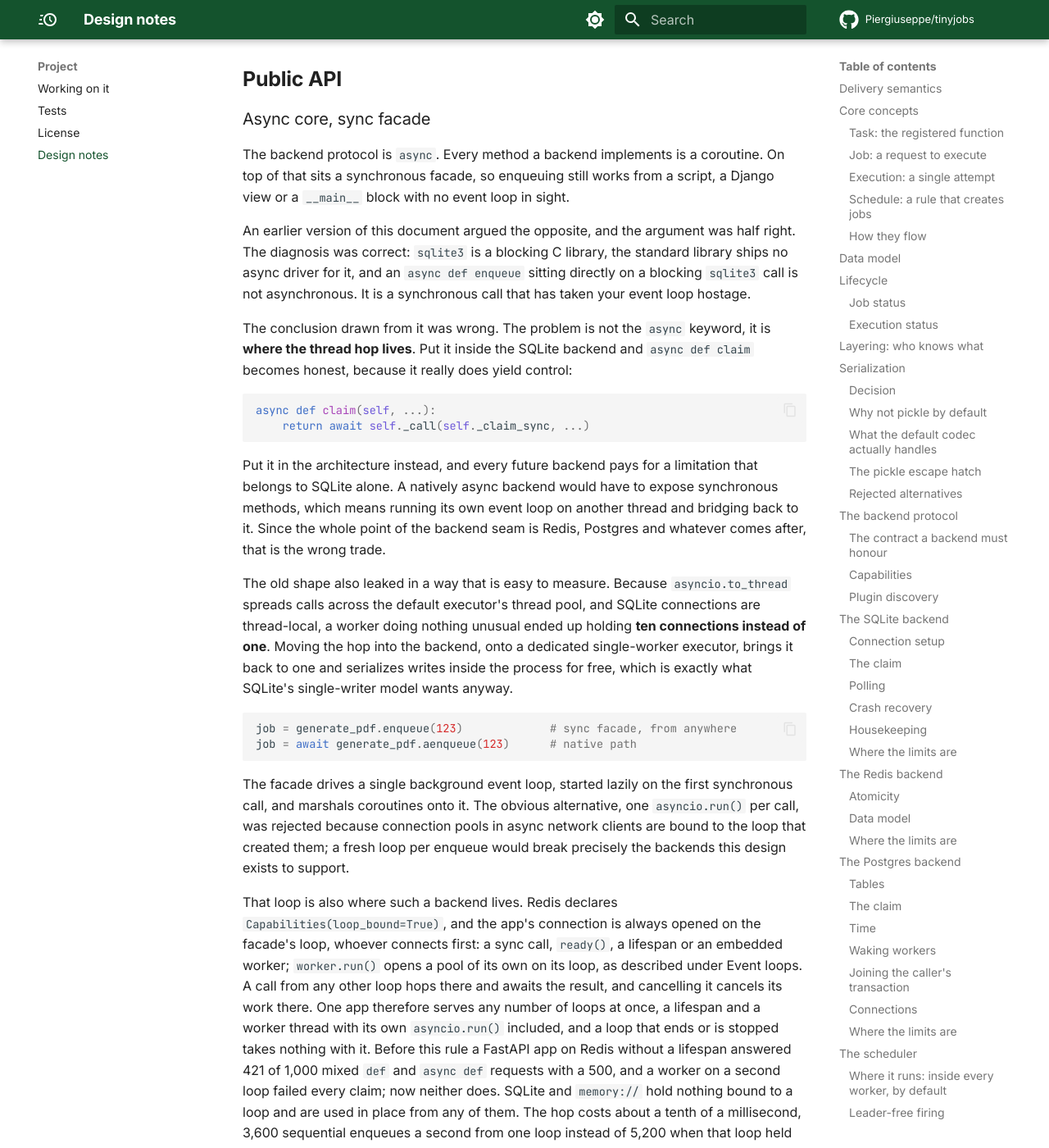
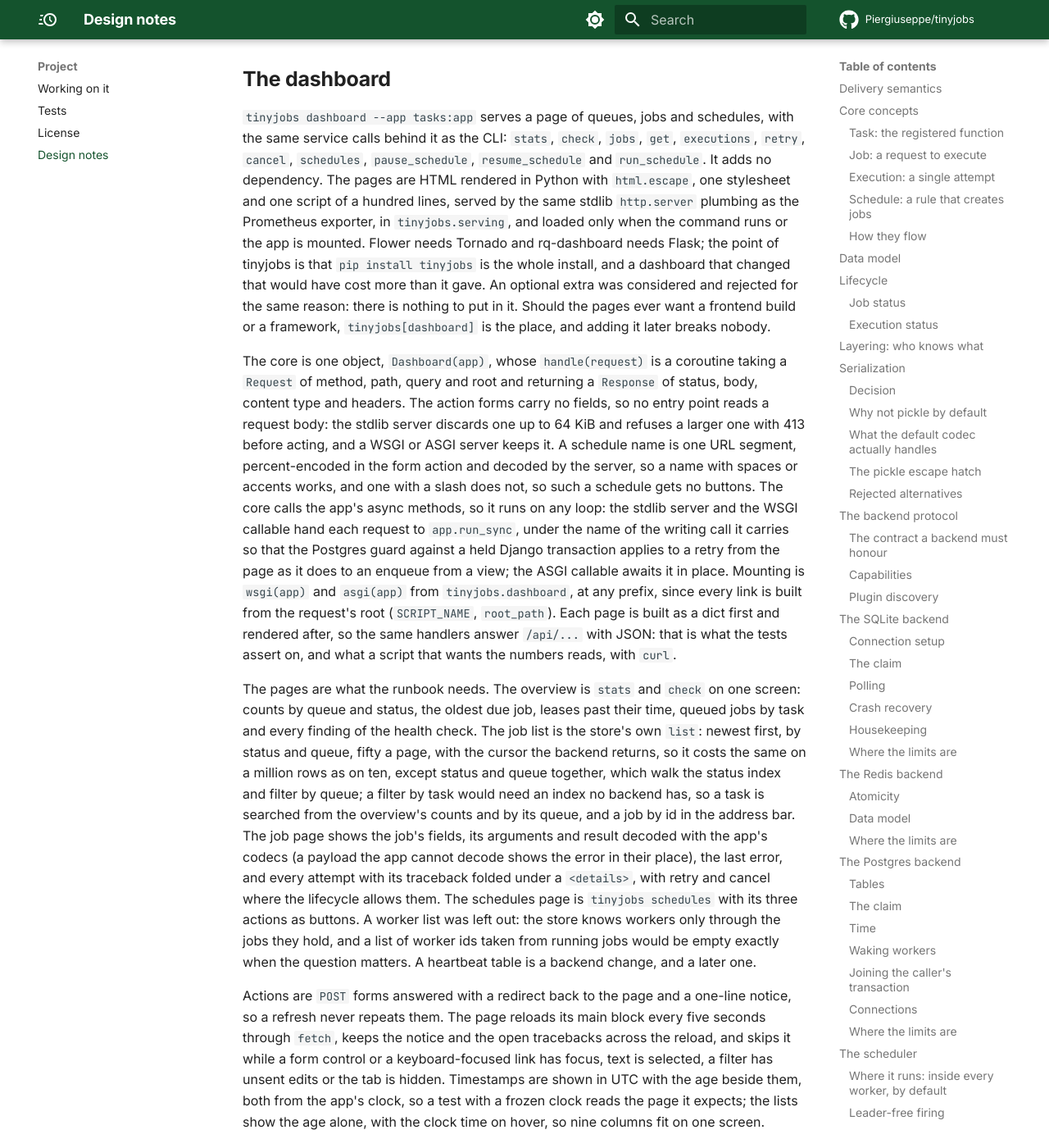
Before and after one commit to Piergiuseppe/tinyjobs, an MkDocs documentation site: the page built from docs/design.md, in a window 1280 px wide and 1400 px high, scrolled down 50495 px. Shown: the whole window at 82% size. Built offline with MkDocs 1.6.1 and Material for MkDocs 9.7.7, drawn with Linux system fonts in a browser that asks for light colours; comment, search, counter and statistics services are not loaded; some of the changed text lies outside the part shown.

Commit message:
Write down the dashboard design: stdlib server, the CLI's service calls, mountable in WSGI and ASGI apps

```diff
--- a/docs/design.md
+++ b/docs/design.md
@@ -19,6 +19,7 @@ Contents:
 - [Execution model](#execution-model)
 - [Retries](#retries)
 - [Results](#results)
+- [The dashboard](#the-dashboard)
 - [Public API](#public-api)
 - [Operations](#operations)
 - [Testing](#testing)
@@ -1982,6 +1983,73 @@ request thread on a background job means you did not need a background job.
 
 ---
 
+## The dashboard
+
+`tinyjobs dashboard --app tasks:app` serves a page of queues, jobs and schedules, with the same
+service calls behind it as the CLI: `stats`, `check`, `jobs`, `get`, `executions`, `retry`,
+`cancel`, `schedules`, `pause_schedule`, `resume_schedule` and `run_schedule`. It adds no
+dependency. The pages are HTML rendered in Python with `html.escape`, one stylesheet and one
+script of a hundred lines, served by the same stdlib `http.server` plumbing as the Prometheus
+exporter, in `tinyjobs.serving`, and loaded only when the command runs or the app is mounted.
+Flower needs Tornado and rq-dashboard needs Flask; the point of tinyjobs is that `pip install
+tinyjobs` is the whole install, and a dashboard that changed that would have cost more than it
+gave. An optional extra was considered and rejected for the same reason: there is nothing to put
+in it. Should the pages ever want a frontend build or a framework, `tinyjobs[dashboard]` is the
+place, and adding it later breaks nobody.
+
+The core is one object, `Dashboard(app)`, whose `handle(request)` is a coroutine taking a
+`Request` of method, path, query and root and returning a `Response` of status, body, content
+type and headers. The action forms carry no fields, so no entry point reads a request body: the
+stdlib server discards one up to 64 KiB and refuses a larger one with 413 before acting, and a
+WSGI or ASGI server keeps it. A schedule name is one URL
+segment, percent-encoded in the form action and decoded by the server, so a name with spaces or
+accents works, and one with a slash does not, so such a schedule gets no buttons. The core calls
+the app's async methods, so it runs on any loop: the stdlib server and the WSGI callable hand
+each request to `app.run_sync`, under the name of the writing call it carries so
+that the Postgres guard against a held Django transaction applies to a retry from the page as it
+does to an enqueue from a view; the ASGI callable awaits it in place. Mounting is `wsgi(app)` and
+`asgi(app)` from `tinyjobs.dashboard`, at any prefix, since every link is built from the
+request's root (`SCRIPT_NAME`, `root_path`). Each page is built as a dict first and rendered
+after, so the same handlers answer `/api/...` with JSON: that is what the tests assert on, and
+what a script that wants the numbers reads, with `curl`.
+
+The pages are what the runbook needs. The overview is `stats` and `check` on one screen: counts by
+queue and status, the oldest due job, leases past their time, queued jobs by task and every
+finding of the health check. The job list is the store's own `list`: newest first, by status and
+queue, fifty a page, with the cursor the backend returns, so it costs the same on a million rows
+as on ten, except status and queue together, which walk the status index and filter by queue; a filter by task would need an index no backend has, so a task is searched from the
+overview's counts and by its queue, and a job by id in the address bar. The job page shows the
+job's fields, its arguments and result decoded with the app's codecs (a payload the app cannot
+decode shows the error in their place), the last error, and every attempt with its traceback
+folded under a `<details>`, with retry and cancel where the lifecycle allows them. The schedules
+page is `tinyjobs schedules` with its three actions as buttons. A worker list was left out: the
+store knows workers only through the jobs they hold, and a list of worker ids taken from running
+jobs would be empty exactly when the question matters. A heartbeat table is a backend change, and a
+later one.
+
+Actions are `POST` forms answered with a redirect back to the page and a one-line notice, so a
+refresh never repeats them. The page reloads its main block every five seconds through `fetch`,
+keeps the notice and the open tracebacks across the reload, and skips it while a form control or a
+keyboard-focused link has focus, text is selected, a filter has unsent edits or the tab is hidden. Timestamps are shown in UTC with the age beside them, both
+from the app's clock, so a test with a frozen clock reads the page it expects; the lists show the
+age alone, with the clock time on hover, so nine columns fit on one screen.
+
+The server binds `127.0.0.1:8070` by default, `--host 0.0.0.0` exposes it, and the bind errors are
+the exporter's, with their remedies. The command serves until Ctrl-C or, when it owns the
+process, `SIGTERM`, through `stop_on_signals()` in `tinyjobs.exiting`, the one module beside the
+worker's handlers that touches the signal API; it installs its handlers only on the main thread and
+only over the defaults, and restores them on exit. `HEAD` is answered like `GET` without the body, so `curl -I`
+and a load balancer's probe work; a wrong method is a 405 with `Allow`, decided before the store
+is asked, and an unknown path a 404. There is no authentication and no CSRF guard, by design: the
+dashboard retries and cancels jobs, so it belongs behind the reverse proxy that already guards the
+rest of the deployment, where Flower and rq-dashboard sit too; a login of its own would be a second
+one to configure and keep secure. A page that cannot reach the store answers 503 with the error,
+so a load balancer sees the store's trouble rather than a hung page: every page's reads run under
+the exporter's budget, shared through `within()` in `tinyjobs.deadlines`, and on the overview the
+stats query and the health check share one deadline, the check reusing the stats it is handed
+instead of asking the store twice. The actions are not cut short, since a write cancelled
+mid-flight could still commit and then be reported as a failure.
+
 ## Public API
 
 ### Async core, sync facade
@@ -2604,10 +2672,13 @@ Schedules paused, resumed and fired by hand, a result size cap and a per-task re
 structured log fields and a JSON log format, a Prometheus exporter on the hooks, and a guide to
 running it.
 
+**v0.12, the dashboard**
+A dependency-free dashboard on the stdlib server and the same service calls as the CLI: queues
+and health, jobs and their attempts, retry and cancel, schedules paused, resumed and run from the
+page, mountable in a WSGI or ASGI app.
+
 **Next**
-A dashboard, dependency-free (`http.server` and one HTML file) on the same service calls as the
-CLI: jobs and their attempts, schedules paused, resumed and run from the page. Then transactional
-enqueue on SQLite.
+Transactional enqueue on SQLite.
 
 **v1.0, commitment**
 Frozen backend protocol, documented plugin API, migration tooling, full documentation. After this the
```
